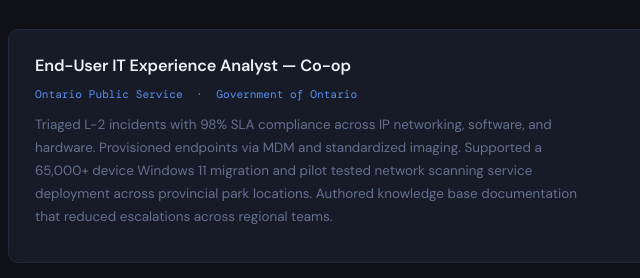
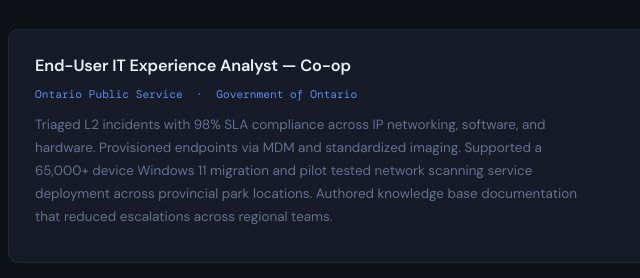
Before and after one commit to gursher-singh/gursher-singh.github.io, a plain HTML site: page index.html in a window 1280 px wide. Shown: the part 906-1184 px from the top of the page, 210-850 px from the left. Drawn offline with nearby package versions, Linux system fonts and the light colour scheme; a web font is replaced by a local one.

Commit message:
index.html

```diff
--- a/index.html
+++ b/index.html
@@ -89,7 +89,7 @@
         <div>
           <div style="font-size:1.02rem;font-weight:600;color:var(--heading);letter-spacing:-0.01em;margin-bottom:4px;">End-User IT Experience Analyst — Co-op</div>
           <div style="font-family:'DM Mono',monospace;font-size:0.7rem;color:var(--accent);margin-bottom:10px;">Ontario Public Service &nbsp;·&nbsp; Government of Ontario</div>
-          <p style="font-size:0.84rem;color:var(--muted);line-height:1.7;max-width:560px;">Triaged L-2 incidents with 98% SLA compliance across IP networking, software, and hardware. Provisioned endpoints via MDM and standardized imaging. Supported a 65,000+ device Windows 11 migration and pilot tested network scanning service deployment across  provincial park locations. Authored knowledge base documentation that reduced escalations across regional teams.</p>
+          <p style="font-size:0.84rem;color:var(--muted);line-height:1.7;max-width:560px;">Triaged L2 incidents with 98% SLA compliance across IP networking, software, and hardware. Provisioned endpoints via MDM and standardized imaging. Supported a 65,000+ device Windows 11 migration and pilot tested network scanning service deployment across  provincial park locations. Authored knowledge base documentation that reduced escalations across regional teams.</p>
           <div style="display:flex;flex-wrap:wrap;gap:5px;margin-top:12px;">
           </div>
         </div>
```
